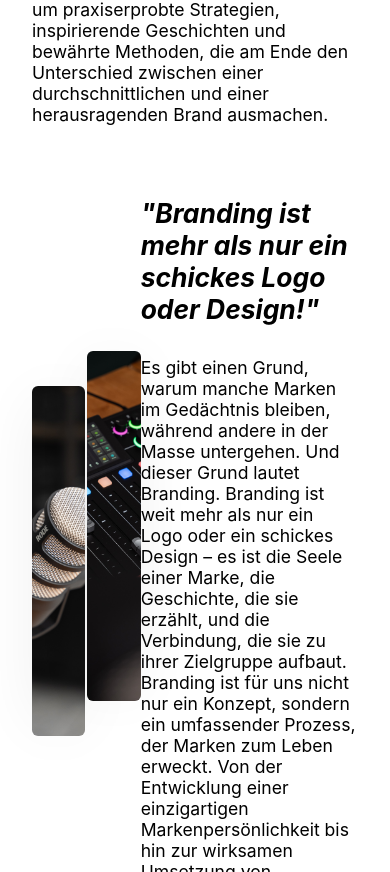
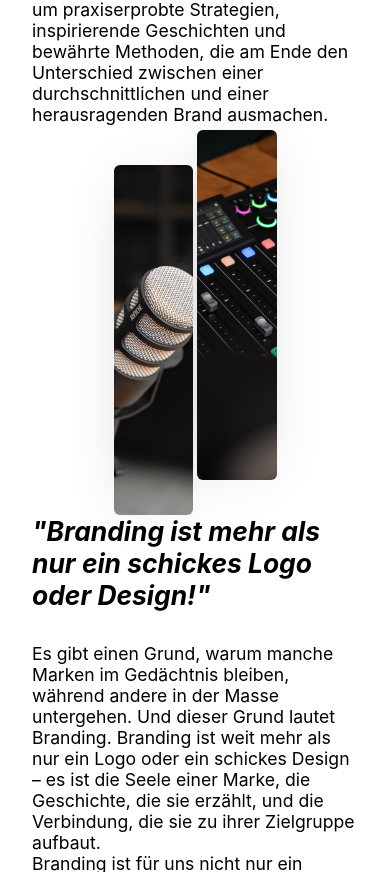
Before and after one commit to GoodGuyNiko/podcast, a React (Create React App) app: page / in a window 390 px wide. Shown: the part 1732-2604 px from the top of the page. Built offline with nearby package versions, Linux system fonts and the light colour scheme.

Commit message:
Add files via upload

```diff
--- a/src/styles/About.css
+++ b/src/styles/About.css
@@ -64,6 +64,12 @@
         margin-top: 2.5rem;
     }
 
+    .firstAboutReverse {
+        display: flex;
+        flex-direction: column-reverse;
+        margin-top: 2.5rem;
+    }
+
     .textAbout {
         width: 100%;
     }
```
